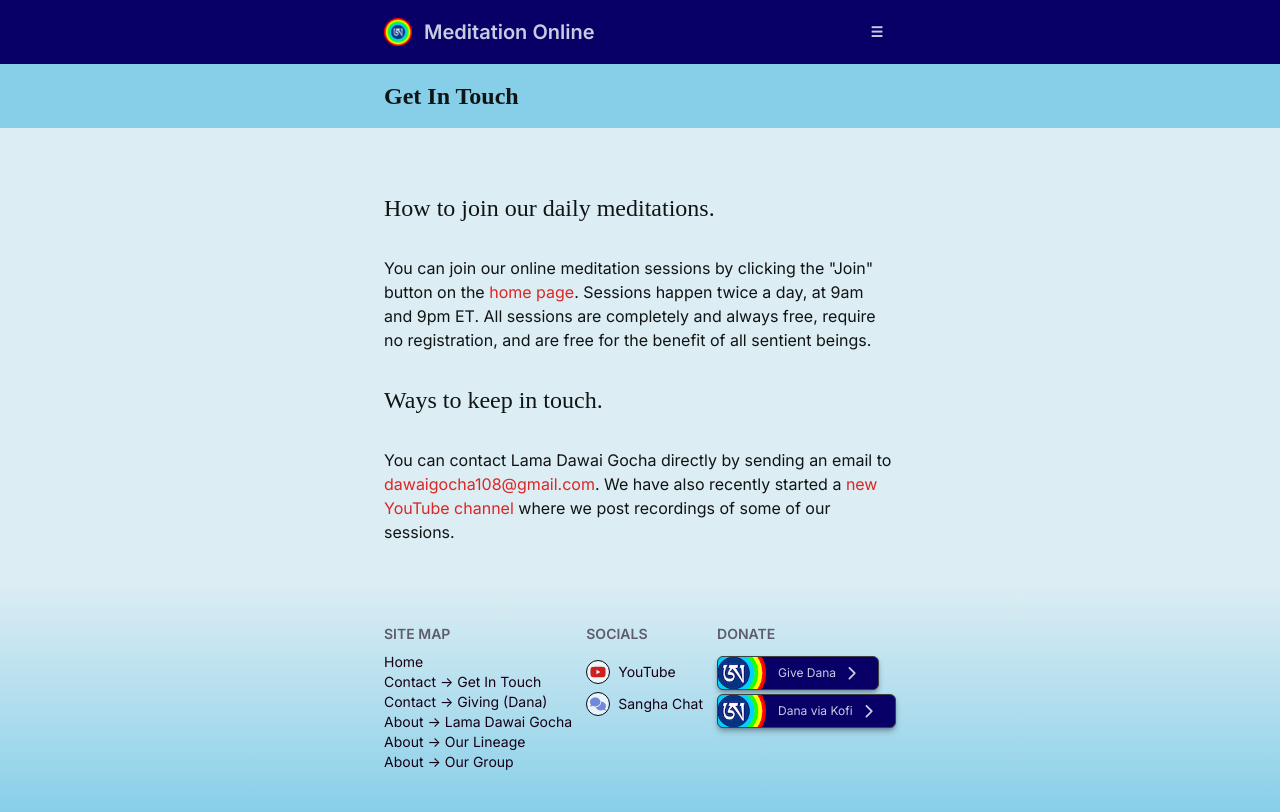
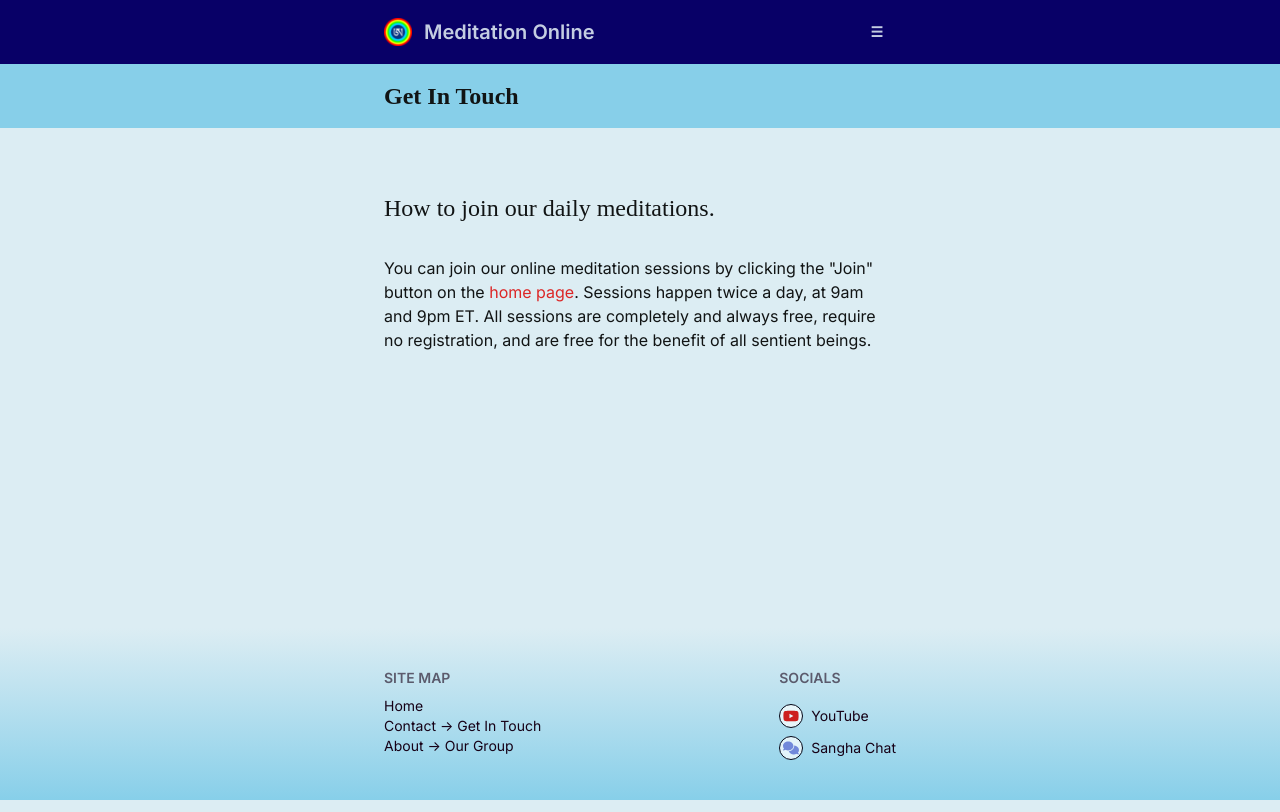
Before and after one commit to mo-sangha/website, a SvelteKit app: page /contact/get-in-touch in a window 1280 px wide. Built offline with nearby package versions, Linux system fonts and the light colour scheme; a web font is replaced by a local one.

Commit message:
feat: Remove references to Lama Dawai Gocha by request
Dawai is taking an extended break from teaching.

```diff
--- a/src/routes/+layout.svelte
+++ b/src/routes/+layout.svelte
@@ -5,8 +5,6 @@
 	import { definition as faComments } from '@fortawesome/free-solid-svg-icons/faComments';
 	import { definition as faYoutube } from '@fortawesome/free-brands-svg-icons/faYoutube';
 	import Icon from '../components/Icon.svelte';
-	import DonateButton from '../components/DonateButton.svelte';
-	import DonateButtonKofi from '../components/DonateButtonKofi.svelte';
 
 	const socialIcons = [
 		{
@@ -66,11 +64,6 @@
 					</a>
 				{/each}
 			</div>
-			<div class="flex flex-col gap-1">
-				<header class="footer-title">Donate</header>
-				<DonateButton />
-				<DonateButtonKofi />
-			</div>
 		</nav>
 	</footer>
 </div>
--- a/src/routes/about/our-group/+page.svelte
+++ b/src/routes/about/our-group/+page.svelte
@@ -22,17 +22,6 @@
 			traditional methodology.
 		</p>
 
-		<p>
-			The lineage and transmission is very important with practices like Dzogchen, Mahamudra and
-			Zen. Our group is under the guidance of <a
-				class="link-hover text-secondary"
-				href="/about/lama-dawai-gocha">Lama Dawai Gocha</a
-			>, who has gotten empowerments, transmission, and pointing out instructions from living
-			recognized masters. Following your teacher's advice and doing any preliminary practices is
-			recommended. If the practitioner is ready then they can begin Dzogchen which, in a modern
-			sense, can start with an introduction to the nature of mind.
-		</p>
-
 		<p>Please come and go as you feel, there are no rules about attendance.</p>
 	</div>
 </div>
--- a/src/routes/contact/get-in-touch/+page.svelte
+++ b/src/routes/contact/get-in-touch/+page.svelte
@@ -13,15 +13,5 @@
 			>. Sessions happen twice a day, at 9am and 9pm ET. All sessions are completely and always
 			free, require no registration, and are free for the benefit of all sentient beings.
 		</p>
-		<h3 class="font-display text-2xl">Ways to keep in touch.</h3>
-		<p>
-			You can contact Lama Dawai Gocha directly by sending an email to <a
-				href="mailto:dawaigocha108@gmail.com"
-				class="link-hover text-secondary">dawaigocha108@gmail.com</a
-			>. We have also recently started a
-			<a href="https://www.youtube.com/@JoinMeditationOnline" class="link-hover text-secondary"
-				>new YouTube channel</a
-			> where we post recordings of some of our sessions.
-		</p>
 	</div>
 </div>
--- a/src/routes/navLinks.ts
+++ b/src/routes/navLinks.ts
@@ -7,15 +7,12 @@ export const links: NavLink[] = [
 		type: 'branch',
 		children: [
 			{ name: 'Get In Touch', href: '/contact/get-in-touch', type: 'leaf' },
-			{ name: 'Giving (Dana)', href: '/contact/giving', type: 'leaf' }
 		]
 	},
 	{
 		name: 'About',
 		type: 'branch',
 		children: [
-			{ name: 'Lama Dawai Gocha', href: '/about/lama-dawai-gocha', type: 'leaf' },
-			{ name: 'Our Lineage', href: '/about/our-lineage', type: 'leaf' },
 			{ name: 'Our Group', href: '/about/our-group', type: 'leaf' }
 		]
 	}
```
